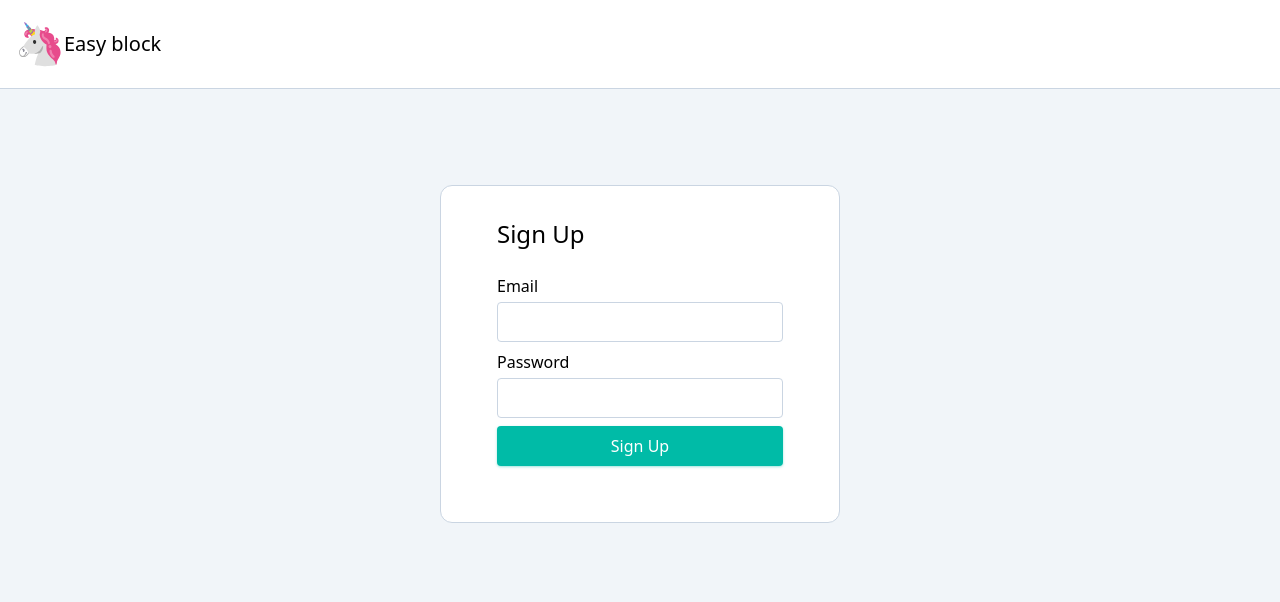
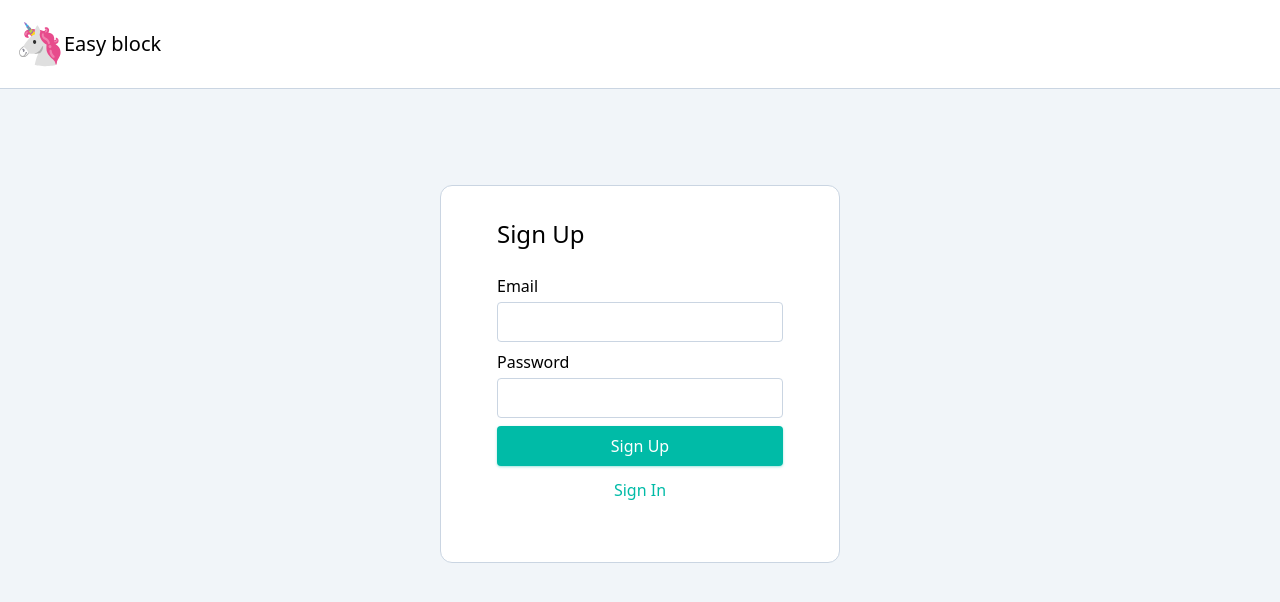
Before and after one commit to X-MARIO/EvgenyParomov-block-list, a Next.js app in the folder client/: page /sign-up in a window 1280 px wide. Shown: the top 602 px of the page. Built offline with nearby package versions, Linux system fonts and the light colour scheme.

Commit message:
add useSignUpForm hook

```diff
--- /dev/null
+++ b/client/src/features/auth/model/use-sign-up-form.ts
@@ -0,0 +1,27 @@
+import {useRouter} from "next/router";
+import {useForm} from "react-hook-form";
+import {useMutation} from "@tanstack/react-query";
+import {authControllerSignUp} from "@/shared/api/generated";
+import {routes} from "@/shared/constants/routes";
+
+export const useSignUpForm = () => {
+    const router = useRouter();
+
+    const {register, handleSubmit} = useForm<{
+        readonly email: string;
+        readonly password: string;
+    }>();
+
+    const signUpMutation = useMutation({
+        mutationFn: authControllerSignUp,
+        onSuccess() {
+            router.push(routes.home);
+        }
+    });
+
+    return {
+        register,
+        handleSubmit: handleSubmit((data) => signUpMutation.mutate(data)),
+        isPending: signUpMutation.isPending,
+    }
+}
--- a/client/src/features/auth/ui/sign-up-form.tsx
+++ b/client/src/features/auth/ui/sign-up-form.tsx
@@ -1,12 +1,19 @@
 import {UiTextField} from "@/shared/ui/ui-text-field";
 import {UiButton} from "@/shared/ui/ui-button";
+import {routes} from "@/shared/constants/routes";
+import {UiLink} from "@/shared/ui/ui-link";
+import {useSignUpForm} from "../model/use-sign-up-form";
 
 export const SignUpForm = () => {
+    const {isPending, register, handleSubmit} = useSignUpForm();
+
     return (
-        <form className={"flex flex-col gap-2"}>
-            <UiTextField label={"Email"}/>
-            <UiTextField label={"Password"}/>
-            <UiButton variant={"primary"}>Sign Up</UiButton>
+        <form className={"flex flex-col gap-2"} onSubmit={handleSubmit}>
+            <UiTextField label={"Email"} inputProps={{type: 'email', ...register("email", {required: true})}}/>
+            <UiTextField label={"Password"}
+                         inputProps={{type: 'password', ...register("password", {required: true,})}}/>
+            <UiButton disabled={isPending} variant={"primary"}>Sign Up</UiButton>
+            <UiLink className={"text-center"} href={routes.home}>Sign In</UiLink>
         </form>
     );
 }
--- /dev/null
+++ b/client/src/shared/constants/routes.ts
@@ -0,0 +1,5 @@
+export const routes = {
+    home: '/',
+    signUp: '/sign-up',
+    signIn: '/sign-in',
+} as const;
```
